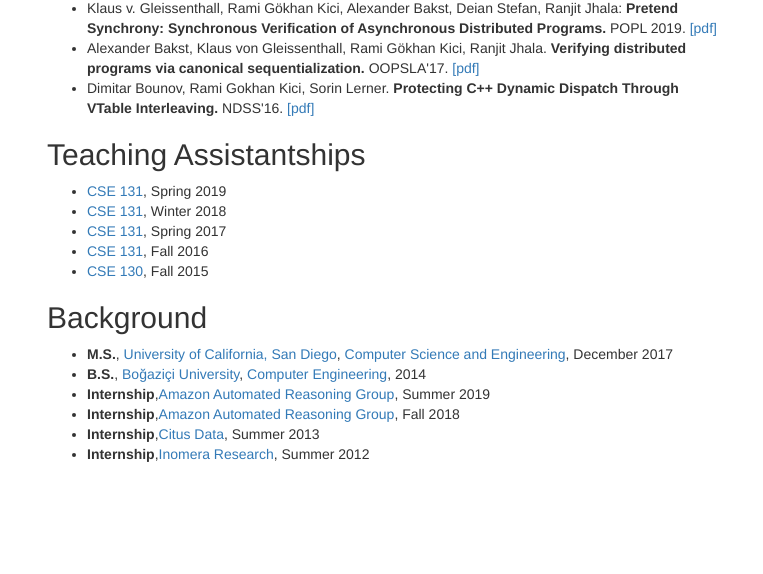
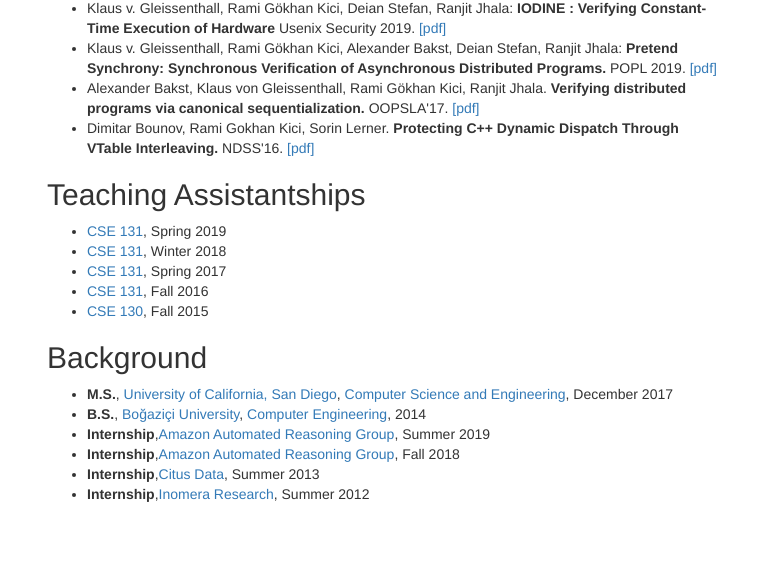
Before and after one commit to gokhankici/gokhankici.github.io, a plain HTML site: page index.html in a window 1280 px wide. Shown: the part 608-1182 px from the top of the page, without its empty margins (258-1021 px from the left). Before the commit the page ends 1142 px from the top, so only its background shows below. Drawn offline with Linux system fonts and the light colour scheme; files whose address does not match are found by name.

Commit message:
added iodine paper

```diff
--- a/index.html
+++ b/index.html
@@ -130,6 +130,12 @@
                         <h2>Publications</h2>
                         <ul>
                           <li>
+                            Klaus v. Gleissenthall, Rami Gökhan Kici, Deian Stefan, Ranjit Jhala:
+                            <b>IODINE : Verifying Constant-Time Execution of Hardware</b>
+                            Usenix Security 2019.
+                            <a target="_blank" href="">[pdf]</a>
+                          </li>
+                          <li>
                             Klaus v. Gleissenthall, Rami Gökhan Kici, Alexander Bakst, Deian Stefan, Ranjit Jhala:
                             <b>Pretend Synchrony: Synchronous Verification of Asynchronous Distributed Programs.</b>
                             POPL 2019.
```
